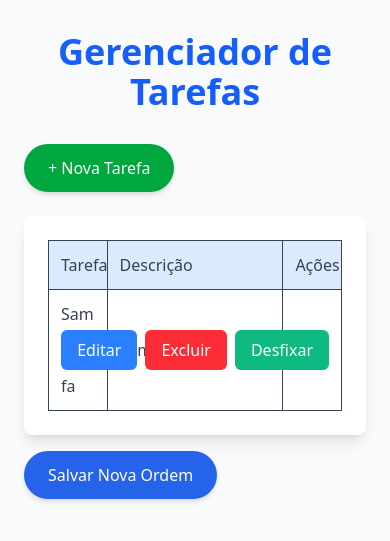
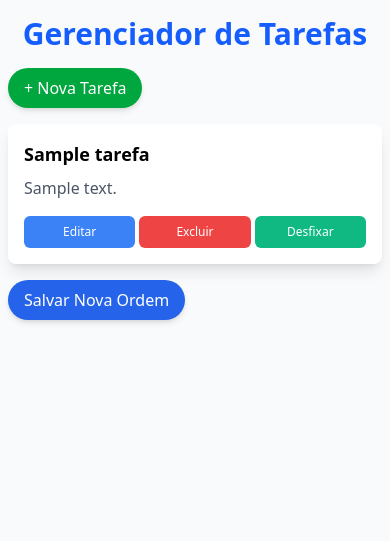
Before and after one commit to GabrielCabral4/DjangoCrud, a Django app: page / in a window 390 px wide. Shown: the top 541 px of the page. Run offline with Django 5.2, Linux system fonts and the light colour scheme; tables that the repository leaves empty hold one stand-in row (values such as "Sample post"); style sheets or scripts are compiled from the project's sources.

Commit message:
Ajustando para multiplataformas

```diff
--- a/tarefas/templates/tarefas/lista.html
+++ b/tarefas/templates/tarefas/lista.html
@@ -3,10 +3,10 @@
 <html lang="pt-br">
 <head>
     <meta charset="UTF-8">
-    <meta name="viewport" content="width=device-width, initial-scale=1.0">
+    <meta name="viewport" content="width=device-width, initial-scale=1.0, maximum-scale=1.0, user-scalable=no">
     <title>Gerenciador de Tarefas</title>
     <link href="{% static 'tarefas/css/style.css' %}" rel="stylesheet">
-
+    <!-- Estilos inline para garantir a aplicação correta das cores -->
     <style>
         .fixar-btn {
             background-color: #10b981 !important; /* Verde */
@@ -20,22 +20,33 @@
         .salvar-btn:hover {
             background-color: #1d4ed8 !important; /* Azul escuro */
         }
+
+        /* Estilos responsivos adicionais */
+        @media (max-width: 640px) {
+            .acoes-col {
+                width: auto !important;
+            }
+            .mobile-button {
+                font-size: 0.75rem !important;
+                padding: 0.25rem 0.5rem !important;
+            }
+        }
     </style>
 </head>
 <body class="bg-gray-50 min-h-screen">
     <!-- Container Principal -->
-    <div class="container mx-auto px-6 py-8">
+    <div class="container mx-auto px-2 sm:px-6 py-4 sm:py-8">
         <!-- Título -->
         <div class="max-w-4xl mx-auto">
-            <h1 class="text-4xl font-bold text-center text-blue-600 mb-8">Gerenciador de Tarefas</h1>
+            <h1 class="text-3xl sm:text-4xl font-bold text-center text-blue-600 mb-4 sm:mb-8">Gerenciador de Tarefas</h1>
 
             <!-- Botão Nova Tarefa -->
-            <a href="{% url 'criar_tarefa' %}" class="bg-green-600 text-white px-6 py-3 rounded-full hover:bg-green-700 transition duration-300 inline-block mb-6 shadow-md">
+            <a href="{% url 'criar_tarefa' %}" class="bg-green-600 text-white px-4 py-2 sm:px-6 sm:py-3 rounded-full hover:bg-green-700 transition duration-300 inline-block mb-4 sm:mb-6 shadow-md">
                 + Nova Tarefa
             </a>
 
-            <!-- Tabela de Tarefas -->
-            <div class="bg-white shadow-lg rounded-lg p-6">
+            <!-- Versão Desktop da Tabela -->
+            <div class="hidden sm:block bg-white shadow-lg rounded-lg p-4 sm:p-6">
                 <table class="table-fixed w-full border-collapse text-gray-700">
                     <thead>
                         <tr class="bg-blue-100">
@@ -55,13 +66,25 @@
                             </td>
                             <td class="border p-3 text-right">
                                 <div class="flex justify-end space-x-2">
-                                    <a href="{% url 'editar_tarefa' tarefa.id %}" class="bg-blue-500 text-white px-4 py-2 rounded-md hover:bg-blue-600 transition duration-300 flex items-center">
+                                    <a href="{% url 'editar_tarefa' tarefa.id %}"
+                                       style="background-color: #3b82f6 !important;"
+                                       class="text-white px-4 py-2 rounded-md hover:bg-blue-600 transition duration-300 flex items-center"
+                                       onmouseover="this.style.backgroundColor='#2563eb';"
+                                       onmouseout="this.style.backgroundColor='#3b82f6';">
                                         Editar
                                     </a>
-                                    <a href="{% url 'deletar_tarefa' tarefa.id %}" class="bg-red-500 text-white px-4 py-2 rounded-md hover:bg-red-600 transition duration-300 flex items-center">
+                                    <a href="{% url 'deletar_tarefa' tarefa.id %}"
+                                       style="background-color: #ef4444 !important;"
+                                       class="text-white px-4 py-2 rounded-md hover:bg-red-600 transition duration-300 flex items-center"
+                                       onmouseover="this.style.backgroundColor='#dc2626';"
+                                       onmouseout="this.style.backgroundColor='#ef4444';">
                                         Excluir
                                     </a>
-                                    <a href="{% url 'fixar_tarefa' tarefa.id %}" class="fixar-btn bg-green-500 text-white px-4 py-2 rounded-md hover:bg-green-600 transition duration-300 flex items-center">
+                                    <a href="{% url 'fixar_tarefa' tarefa.id %}"
+                                       style="background-color: #10b981 !important;"
+                                       class="text-white px-4 py-2 rounded-md hover:bg-green-600 transition duration-300 flex items-center"
+                                       onmouseover="this.style.backgroundColor='#059669';"
+                                       onmouseout="this.style.backgroundColor='#10b981';">
                                         {% if tarefa.pinned %}Desfixar{% else %}Fixar{% endif %}
                                     </a>
                                 </div>
@@ -71,7 +94,7 @@
                     </tbody>
                 </table>
 
-                <!-- Mensagem caso não haja tarefas -->
+                <!-- Mensagem caso não haja tarefas (desktop) -->
                 {% if not tarefas %}
                 <div class="bg-yellow-100 border-l-4 border-yellow-500 p-4 text-yellow-700 mt-6 rounded-md">
                     Nenhuma tarefa encontrada. Cadastre sua primeira tarefa!
@@ -79,16 +102,66 @@
                 {% endif %}
             </div>
 
+            <!-- Versão Mobile (Cards) -->
+            <div class="sm:hidden space-y-4">
+                {% for tarefa in tarefas %}
+                <div class="bg-white shadow-lg rounded-lg p-4" data-id="{{ tarefa.id }}">
+                    <h3 class="font-bold text-lg mb-2">{{ tarefa.titulo }}</h3>
+                    <p class="text-gray-600 mb-4">{{ tarefa.descricao|default:"Sem descrição" }}</p>
+                    <div class="grid grid-cols-3 gap-1">
+                        <a href="{% url 'editar_tarefa' tarefa.id %}"
+                           style="background-color: #3b82f6 !important;"
+                           class="text-white text-center text-xs px-2 py-2 rounded-md transition duration-300 flex items-center justify-center"
+                           onmouseover="this.style.backgroundColor='#2563eb';"
+                           onmouseout="this.style.backgroundColor='#3b82f6';">
+                            Editar
+                        </a>
+                        <a href="{% url 'deletar_tarefa' tarefa.id %}"
+                           style="background-color: #ef4444 !important;"
+                           class="text-white text-center text-xs px-2 py-2 rounded-md transition duration-300 flex items-center justify-center"
+                           onmouseover="this.style.backgroundColor='#dc2626';"
+                           onmouseout="this.style.backgroundColor='#ef4444';">
+                            Excluir
+                        </a>
+                        <a href="{% url 'fixar_tarefa' tarefa.id %}"
+                           style="background-color: #10b981 !important;"
+                           class="text-white text-center text-xs px-2 py-2 rounded-md transition duration-300 flex items-center justify-center"
+                           onmouseover="this.style.backgroundColor='#059669';"
+                           onmouseout="this.style.backgroundColor='#10b981';">
+                            {% if tarefa.pinned %}Desfixar{% else %}Fixar{% endif %}
+                        </a>
+                    </div>
+                </div>
+                {% endfor %}
+
+                <!-- Mensagem caso não haja tarefas (mobile) -->
+                {% if not tarefas %}
+                <div class="bg-yellow-100 border-l-4 border-yellow-500 p-4 text-yellow-700 rounded-md">
+                    Nenhuma tarefa encontrada. Cadastre sua primeira tarefa!
+                </div>
+                {% endif %}
+            </div>
+
             <!-- Botão para salvar a nova ordem das tarefas -->
-            <button id="btnSalvarOrdem" class="salvar-btn bg-blue-600 text-white px-6 py-3 rounded-full hover:bg-blue-700 transition duration-300 inline-block mt-4 shadow-md">
+            <button id="btnSalvarOrdem"
+                   style="background-color: #2563eb !important;"
+                   class="text-white px-4 py-2 sm:px-6 sm:py-3 rounded-full transition duration-300 inline-block mt-4 shadow-md"
+                   onmouseover="this.style.backgroundColor='#1d4ed8';"
+                   onmouseout="this.style.backgroundColor='#2563eb';">
                 Salvar Nova Ordem
             </button>
         </div>
     </div>
+
     <!-- Script de Drag-and-Drop -->
     <script>
     document.addEventListener('DOMContentLoaded', () => {
-    const tbody = document.querySelector('tbody');
+        // Seleciona a tabela correta com base no dispositivo
+        const isMobile = window.innerWidth < 640;
+        const draggableItems = isMobile ?
+            document.querySelectorAll('.sm\\:hidden > div[data-id]') :
+            document.querySelectorAll('tbody tr');
+
         let dragSrcEl = null;
 
         function handleDragStart(e) {
@@ -106,33 +179,41 @@
         function handleDrop(e) {
             e.preventDefault();
             if (dragSrcEl !== this) {
-            const parent = tbody;
+                const parent = isMobile ?
+                    document.querySelector('.sm\\:hidden') :
+                    document.querySelector('tbody');
                 const next = this.nextSibling === dragSrcEl ? this.nextSibling.nextSibling : this.nextSibling;
                 parent.insertBefore(dragSrcEl, next);
             }
+            return false;
         }
 
         function handleDragEnd() {
             this.classList.remove('opacity-50');
         }
 
-    function addDnDHandlers(row) {
-        row.setAttribute('draggable', 'true');
-        row.addEventListener('dragstart', handleDragStart, false);
-        row.addEventListener('dragover', handleDragOver, false);
-        row.addEventListener('drop', handleDrop, false);
-        row.addEventListener('dragend', handleDragEnd, false);
+        function addDnDHandlers(item) {
+            item.setAttribute('draggable', 'true');
+            item.addEventListener('dragstart', handleDragStart, false);
+            item.addEventListener('dragover', handleDragOver, false);
+            item.addEventListener('drop', handleDrop, false);
+            item.addEventListener('dragend', handleDragEnd, false);
         }
 
-    document.querySelectorAll('tbody tr').forEach(addDnDHandlers);
+        draggableItems.forEach(addDnDHandlers);
 
         // Botão para salvar nova ordem
         const btnSalvarOrdem = document.querySelector('#btnSalvarOrdem');
         if (btnSalvarOrdem) {
             btnSalvarOrdem.addEventListener('click', () => {
                 const novaOrdem = [];
-          document.querySelectorAll('tbody tr').forEach((tr) => {
-            const id = tr.getAttribute('data-id');
+                // Seleciona elementos ativos com base no dispositivo
+                const items = isMobile ?
+                    document.querySelectorAll('.sm\\:hidden > div[data-id]') :
+                    document.querySelectorAll('tbody tr');
+
+                items.forEach((item) => {
+                    const id = item.getAttribute('data-id');
                     if (id) {
                         novaOrdem.push(id);
                     }
@@ -155,6 +236,11 @@
                 .catch(error => console.error(error));
             });
         }
+
+        // Detectar mudanças no tamanho da tela
+        window.addEventListener('resize', function() {
+            location.reload();
+        });
     });
     </script>
 </body>
```
Lines whose indentation alone changed are shown as unchanged.
